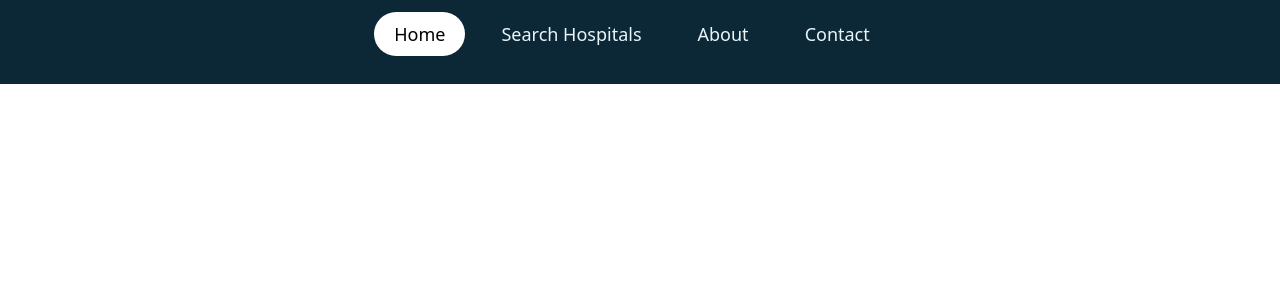
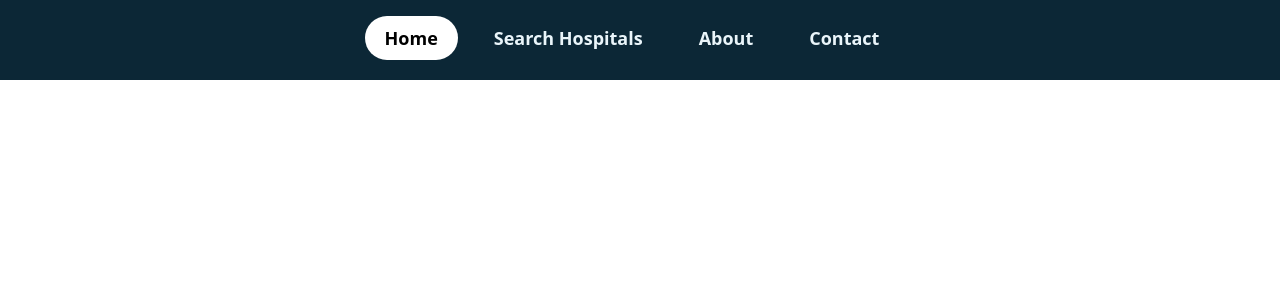
Before and after one commit to atorrez007/rn-front-end, a React (Create React App) app: page / in a window 1280 px wide. Shown: the top 300 px of the page. Built offline with nearby package versions, Linux system fonts and the light colour scheme.

Commit message:
further styling of navbar

```diff
--- a/src/components/NavButton.js
+++ b/src/components/NavButton.js
@@ -4,7 +4,7 @@ export const NavButton = ({ active, page, setActive }) => {
       onClick={() => {
         setActive(page);
       }}
-      className={`hover:bg-blizzard-600 hover:text-white mr-4 px-5 p-2 rounded-full mb-2 ${
+      className={`hover:bg-blizzard-600  mt-1 text-lg hover:text-white font-bold  mr-4 px-5 p-2 rounded-full mb-2  ${
         active === page ? "bg-white" : "text-blizzard-100"
       }`}
     >
--- a/src/components/Navbar.js
+++ b/src/components/Navbar.js
@@ -6,11 +6,12 @@ const Navbar = () => {
   const [active, setActive] = useState(pages[0]);
 
   return (
-    <div className="bg-blizzard-900 flex justify-center">
-      {/* <div className="p-3 bg-blizzard-900 flex justify-center">
-        <img className="" src="" alt="RN logo"></img>
-      </div> */}
-      <div className="bg-blizzard-900 p-3 w-full mb-2 flex justify-center text-lg">
+    // <div className="bg-blizzard-900 flex justify-center">
+    //   {/* <div className="p-3 bg-blizzard-900 flex justify-center">
+    //     <img className="" src="" alt="RN logo"></img>
+    //   </div> */}
+    //   </div>
+    <div className="bg-blizzard-900 p-3 w-full mb-2 flex justify-center text-lg items-center">
       {pages.map((page) => {
         return (
           <NavButton
@@ -22,7 +23,6 @@ const Navbar = () => {
         );
       })}
     </div>
-    </div>
   );
 };
 
```
Lines whose indentation alone changed are shown as unchanged.
